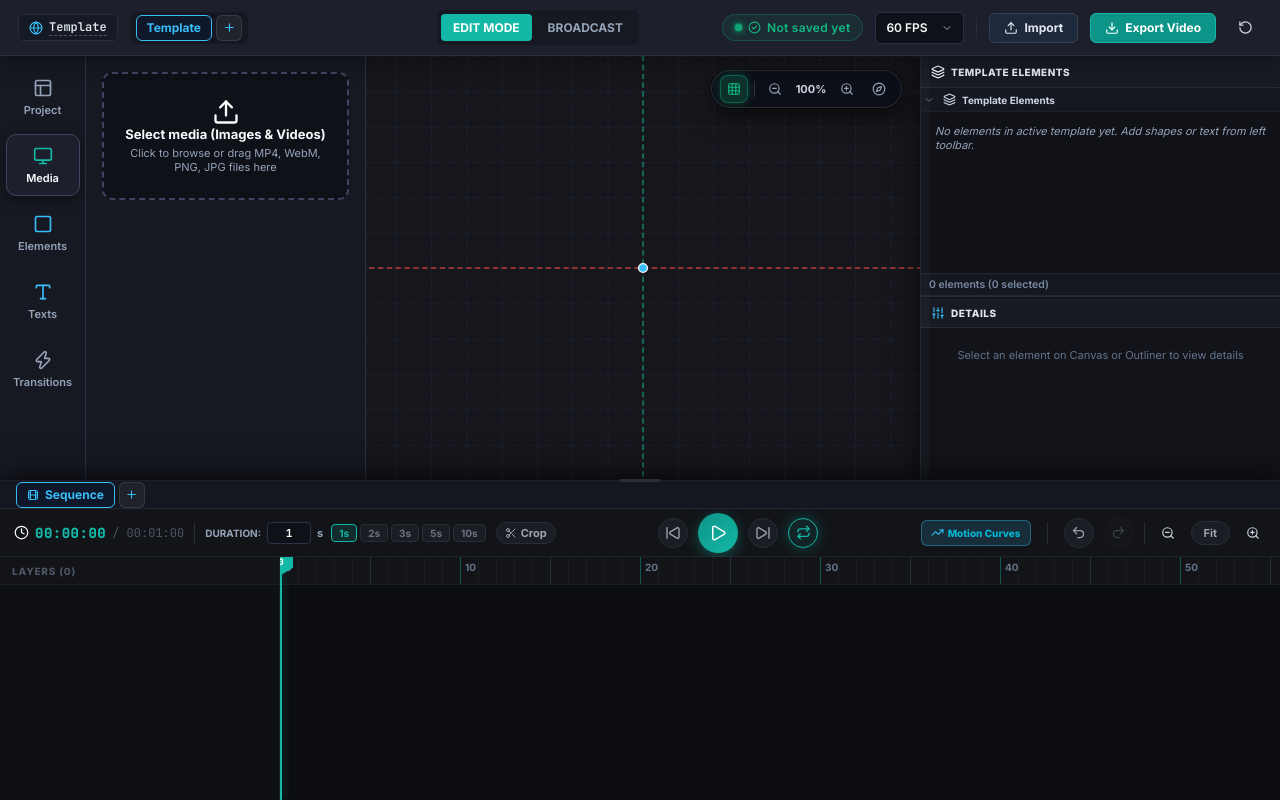
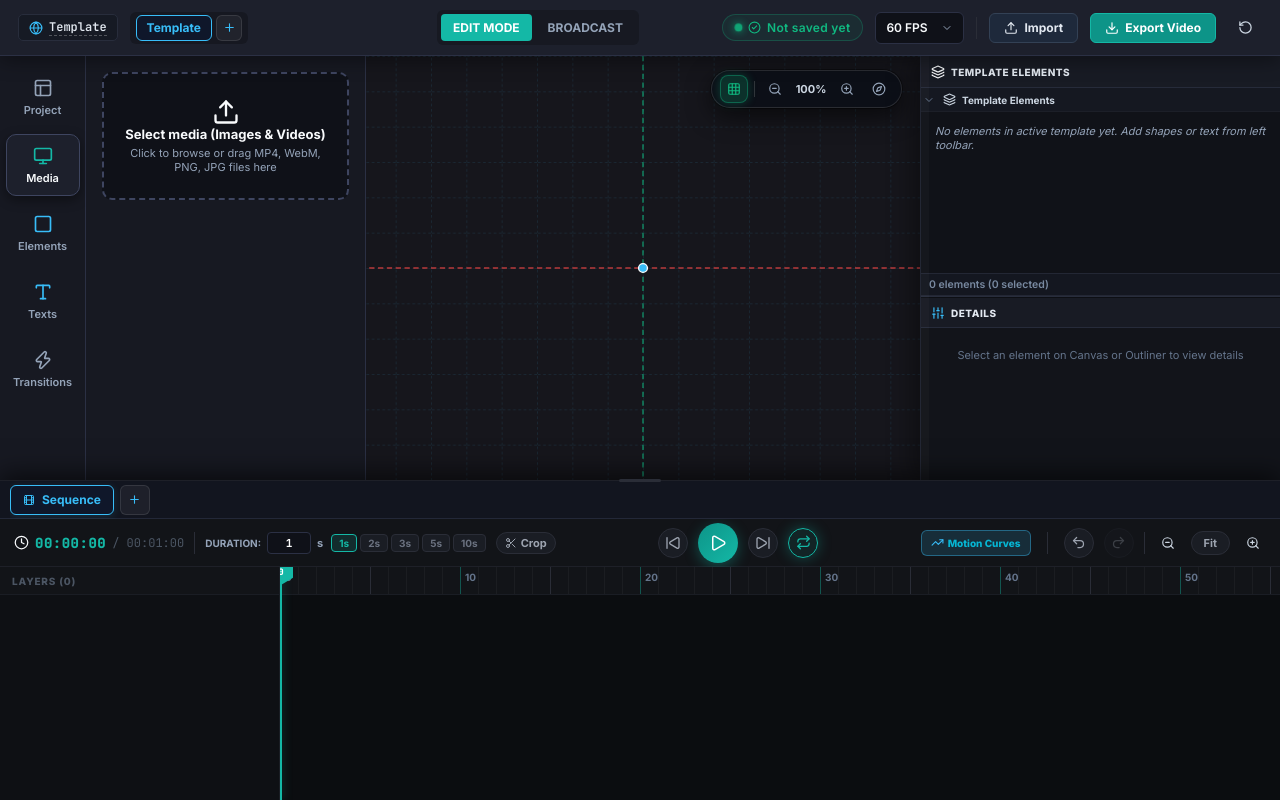
Before and after one commit to ErtugrulAK/keyframe-character-studio, a React (Vite) app: page / in a window 1280 px wide. Built offline with nearby package versions, Linux system fonts and the light colour scheme.

Commit message:
style(timeline): increase sequence tabs bar height and padding for better UI spacing

```diff
--- a/src/components/Timeline/SequencerTimeline.css
+++ b/src/components/Timeline/SequencerTimeline.css
@@ -43,9 +43,9 @@
 
 /* ── Motion Design Sequence & Browser Tabs Bar ── */
 .timeline-template-tabs-bar {
-  height: 28px;
-  background: #141720;
-  border-bottom: 1px solid #232734;
+  height: 38px;
+  background: #12151f;
+  border-bottom: 1px solid #232838;
   display: flex;
   align-items: center;
   gap: 8px;
@@ -58,11 +58,11 @@
 .timeline-sequence-tabs-container {
   display: flex;
   align-items: center;
-  gap: 4px;
+  gap: 6px;
   max-width: 100%;
   overflow-x: auto;
   scrollbar-width: none;
-  padding: 4px 6px;
+  padding: 4px 0;
 }
 .timeline-sequence-tabs-container::-webkit-scrollbar {
   display: none;
@@ -71,11 +71,11 @@
 .timeline-seq-tab {
   display: flex;
   align-items: center;
-  gap: 6px;
-  height: 26px;
-  padding: 0 10px;
-  background: #141824;
-  border: 1px solid #283044;
+  gap: 7px;
+  height: 30px;
+  padding: 0 12px;
+  background: #181d2c;
+  border: 1px solid #2b354d;
   border-radius: 6px;
   font-size: 12px;
   font-weight: 600;
@@ -87,7 +87,7 @@
 }
 
 .timeline-seq-tab:hover {
-  background: #1d2334;
+  background: #20273b;
   color: #f1f5f9;
   border-color: #38bdf8;
 }
@@ -97,6 +97,7 @@
   border-color: #38bdf8;
   color: #38bdf8;
   font-weight: 700;
+  box-shadow: 0 2px 8px rgba(56, 189, 248, 0.15);
 }
 
 .timeline-seq-tab-name {
@@ -107,8 +108,8 @@
   display: inline-flex;
   align-items: center;
   justify-content: center;
-  width: 14px;
-  height: 14px;
+  width: 15px;
+  height: 15px;
   border-radius: 50%;
   background: rgba(255, 255, 255, 0.08);
   font-size: 9px;
@@ -127,8 +128,8 @@
   display: flex;
   align-items: center;
   justify-content: center;
-  width: 26px;
-  height: 26px;
+  width: 30px;
+  height: 30px;
   border-radius: 6px;
   background: rgba(255, 255, 255, 0.05);
   border: 1px solid rgba(255, 255, 255, 0.1);
```
